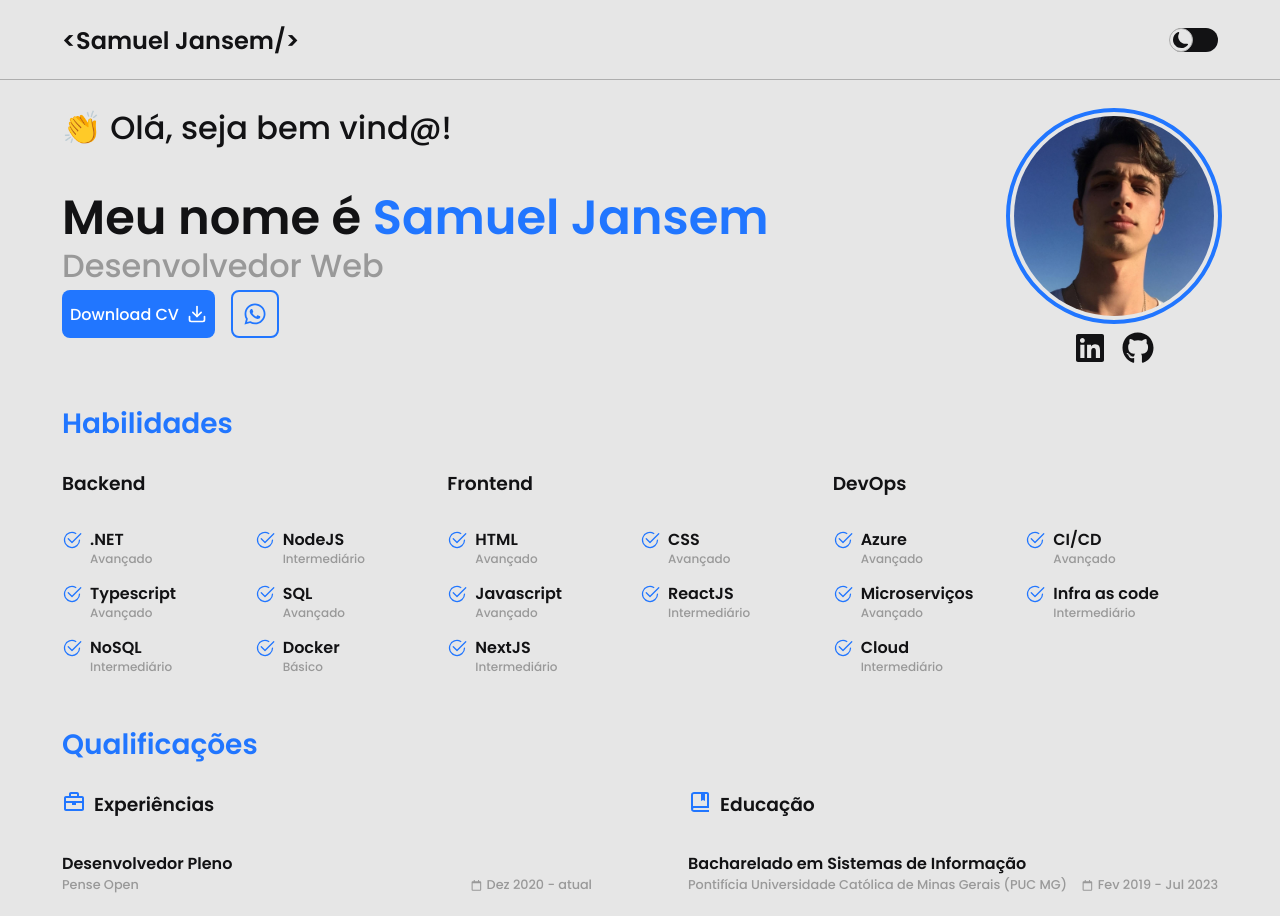
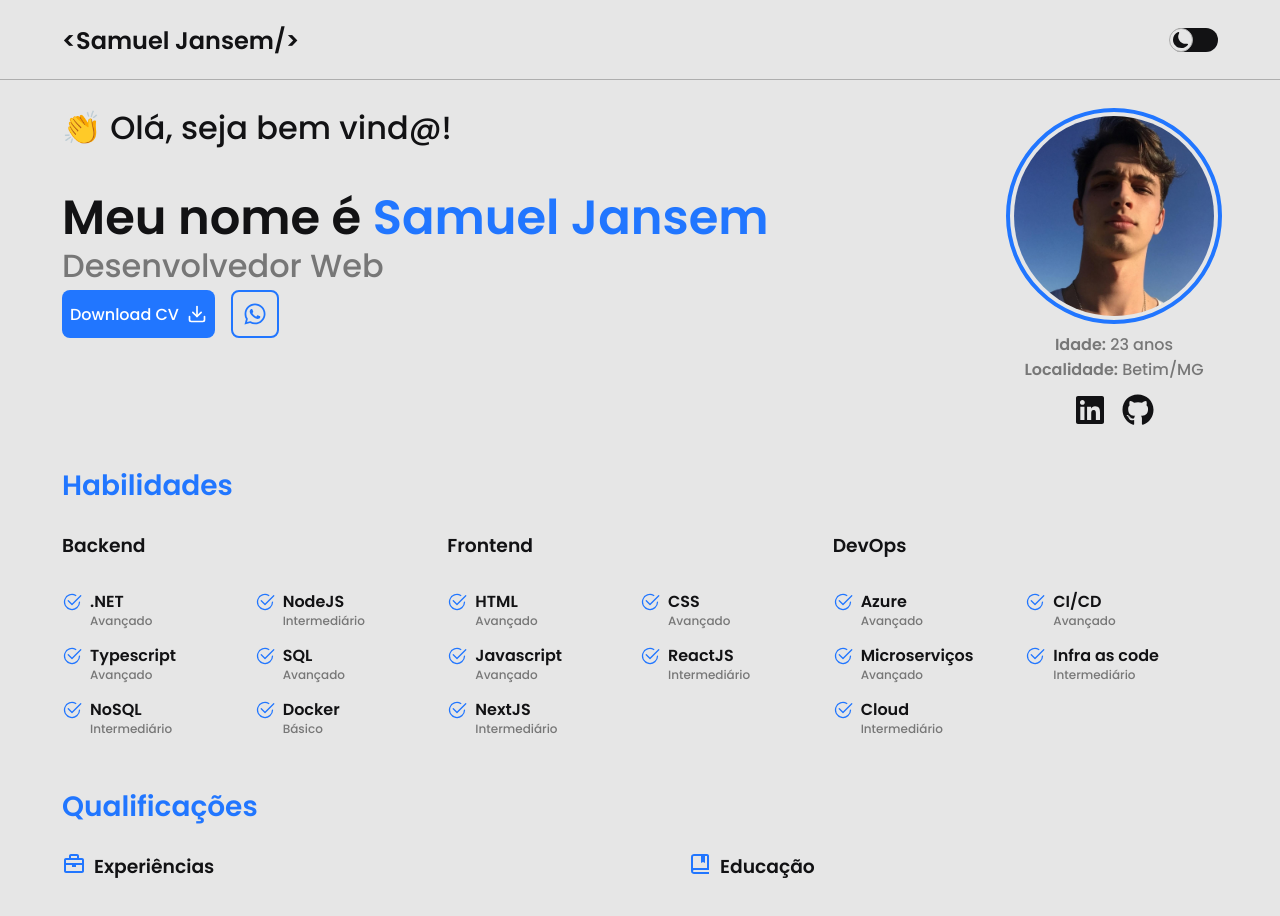
Before and after one commit to samueljansem/samueljansem.dev, a React (Vite) app: page / in a window 1280 px wide. Shown: the top 916 px of the page. Built offline with nearby package versions, Linux system fonts and the light colour scheme.

Commit message:
Adição informações pessoais, calculo idade automatico, cv

```diff
--- a/package.json
+++ b/package.json
@@ -12,10 +12,11 @@
         "@radix-ui/react-avatar": "^0.1.4",
         "@radix-ui/react-switch": "^0.1.5",
         "@stitches/react": "^1.2.8",
+        "gh-pages": "^4.0.0",
+        "moment": "^2.29.3",
         "react": "^18.0.0",
         "react-dom": "^18.0.0",
-        "react-icons": "^4.3.1",
-        "gh-pages": "^4.0.0"
+        "react-icons": "^4.3.1"
     },
     "devDependencies": {
         "@types/react": "^18.0.0",
--- a/src/containers/Presentation/index.tsx
+++ b/src/containers/Presentation/index.tsx
@@ -2,6 +2,7 @@ import {
     AvatarWrapper,
     ButtonsWrapper,
     Container,
+    PersonalInfo,
     Role,
     Socials,
     StyledDownloadIcon,
@@ -11,13 +12,30 @@ import {
 } from './styles';
 import { Avatar, Button, DownloadButton } from '../../components';
 
+import moment from 'moment';
+
 import { FaLinkedin, FaGithub, FaWhatsapp } from 'react-icons/fa';
 
 import img from '../../assets/img/profile-pic.jpg';
 
 import cv from '../../assets/pdf/CV_Samuel-Jansem.pdf';
+import { useEffect, useState } from 'react';
 
 export function Presentation() {
+    const [age, setAge] = useState(0);
+
+    useEffect(() => {
+        calculateAge();
+    }, []);
+
+    const calculateAge = () => {
+        const birthday = moment('19990113');
+
+        const diff = moment().diff(birthday, 'years');
+
+        setAge(diff);
+    };
+
     return (
         <Container>
             <Wrapper>
@@ -40,11 +58,19 @@ export function Presentation() {
             </Wrapper>
             <AvatarWrapper>
                 <Avatar image={img} alt="Samuel Jansem" fallback="SJ" />
+                <PersonalInfo>
+                    <span>
+                        <strong>Idade:</strong> {age} anos
+                    </span>
+                    <span>
+                        <strong>Localidade:</strong> Betim/MG
+                    </span>
+                </PersonalInfo>
                 <Socials>
-                    <a href="https://linkedin.com/in/samueljansem" target="_blank">
+                    <a href="https://linkedin.com/in/samueljansem" target="_blank" title="LinkedIn">
                         <FaLinkedin size={32} />
                     </a>
-                    <a href="https://github.com/samueljansem" target="_blank">
+                    <a href="https://github.com/samueljansem" target="_blank" title="GitHub">
                         <FaGithub size={32} />
                     </a>
                 </Socials>
--- a/src/containers/Presentation/styles.ts
+++ b/src/containers/Presentation/styles.ts
@@ -74,6 +74,21 @@ export const Socials = styled('div', {
     gap: '1rem',
 });
 
+export const PersonalInfo = styled('div', {
+    display: 'flex',
+    flexDirection: 'column',
+    flexWrap: 'wrap',
+    justifyContent: 'center',
+    alignItems: 'center',
+
+    color: '$gray',
+
+    div: {
+        flex: 1,
+        width: '100%',
+    },
+});
+
 export const ButtonsWrapper = styled('div', {
     display: 'flex',
     gap: '1rem',
--- /dev/null
+++ b/src/containers/Projects/index.tsx
@@ -0,0 +1,5 @@
+import { Container } from './styles';
+
+export function Projects() {
+    return <Container></Container>;
+}
--- /dev/null
+++ b/src/containers/Projects/styles.ts
@@ -0,0 +1,3 @@
+import { styled } from '../../stitches.config';
+
+export const Container = styled('section', {});
--- a/src/containers/Qualifications/index.tsx
+++ b/src/containers/Qualifications/index.tsx
@@ -13,7 +13,7 @@ export function Qualifications() {
                     <h3>Experiências</h3>
                 </Head>
                 <QualificationItem>
-                    <strong>Desenvolvedor Pleno</strong>
+                    <strong>Desenvolvedor Fullstack Pleno</strong>
                     <QualificationWrapper>
                         <span>Pense Open</span>
                         <span>
@@ -23,7 +23,7 @@ export function Qualifications() {
                     </QualificationWrapper>
                 </QualificationItem>
                 <QualificationItem>
-                    <strong>Desenvolvedor Junior</strong>
+                    <strong>Desenvolvedor Fullstack Jr</strong>
                     <QualificationWrapper>
                         <span>Sinqia</span>
                         <span>
@@ -33,7 +33,7 @@ export function Qualifications() {
                     </QualificationWrapper>
                 </QualificationItem>
                 <QualificationItem>
-                    <strong>Estágiário Desenvolvimento</strong>
+                    <strong>Estágiário em Desenvolvimento</strong>
                     <QualificationWrapper>
                         <span>Jabil</span>
                         <span>
--- a/src/containers/index.ts
+++ b/src/containers/index.ts
@@ -1,6 +1,7 @@
 import { Presentation } from './Presentation';
+import { Projects } from './Projects';
 import { Qualifications } from './Qualifications';
 import { Recommendations } from './Recommendations';
 import { Skills } from './Skills';
 
-export { Presentation, Qualifications, Recommendations, Skills };
+export { Presentation, Projects, Qualifications, Recommendations, Skills };
--- a/src/stitches.config.ts
+++ b/src/stitches.config.ts
@@ -19,7 +19,7 @@ export const { styled, globalCss, theme } = createStitches({
             hiContrast2: '#29292e',
             loContrast: '#E6E6E6',
             loContrast2: '#AEAEAE',
-            gray: '#999999',
+            gray: '#777777',
         },
     },
     media: {
@@ -34,6 +34,6 @@ export const darkTheme = createTheme({
         hiContrast2: '#AEAEAE',
         loContrast: '#121214',
         loContrast2: '#29292e',
-        gray: '#999999',
+        gray: '#777777',
     },
 });
```
Also changed, not shown: 2 other files (tests, documents, lock files or other folders).
